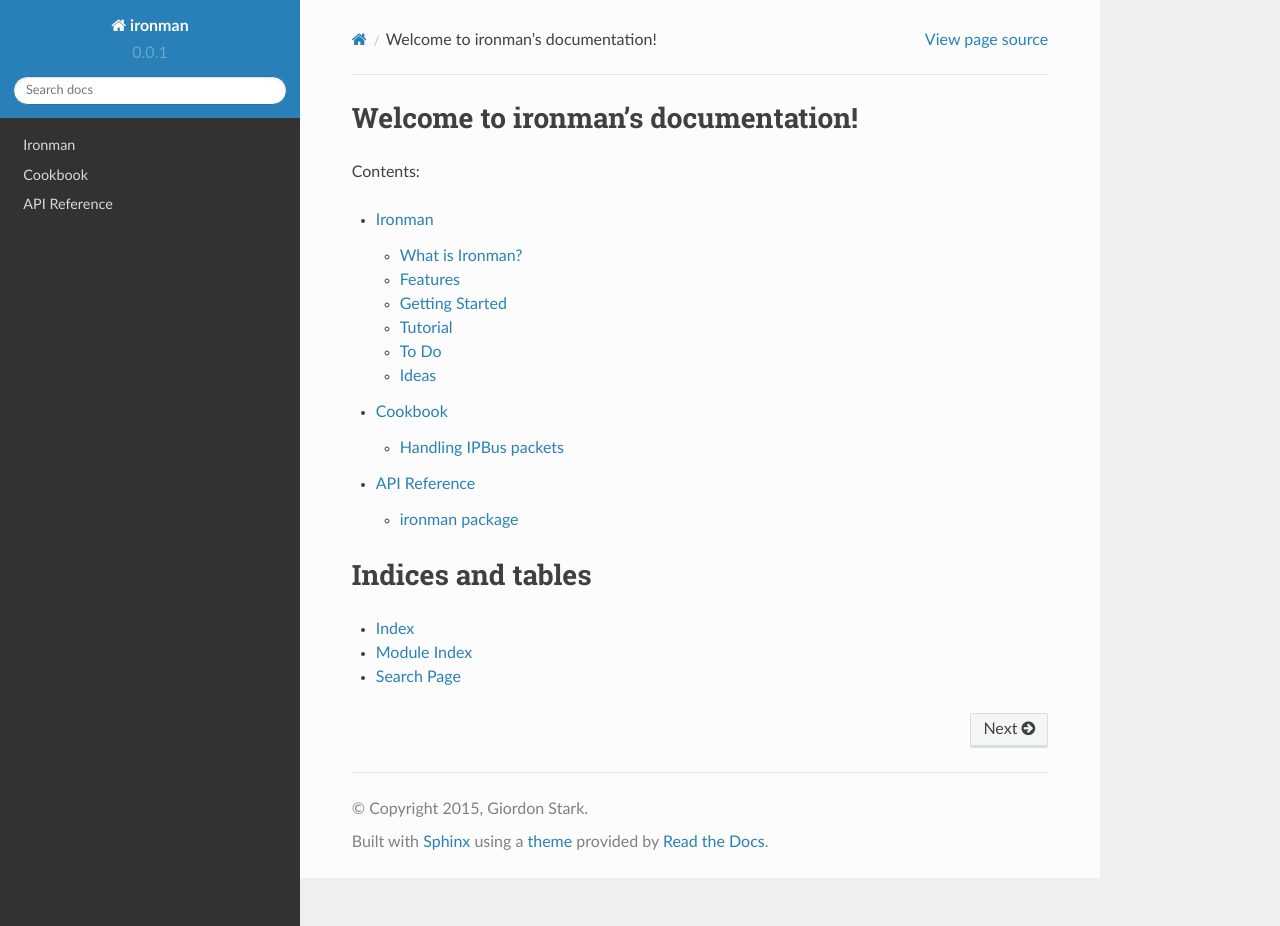
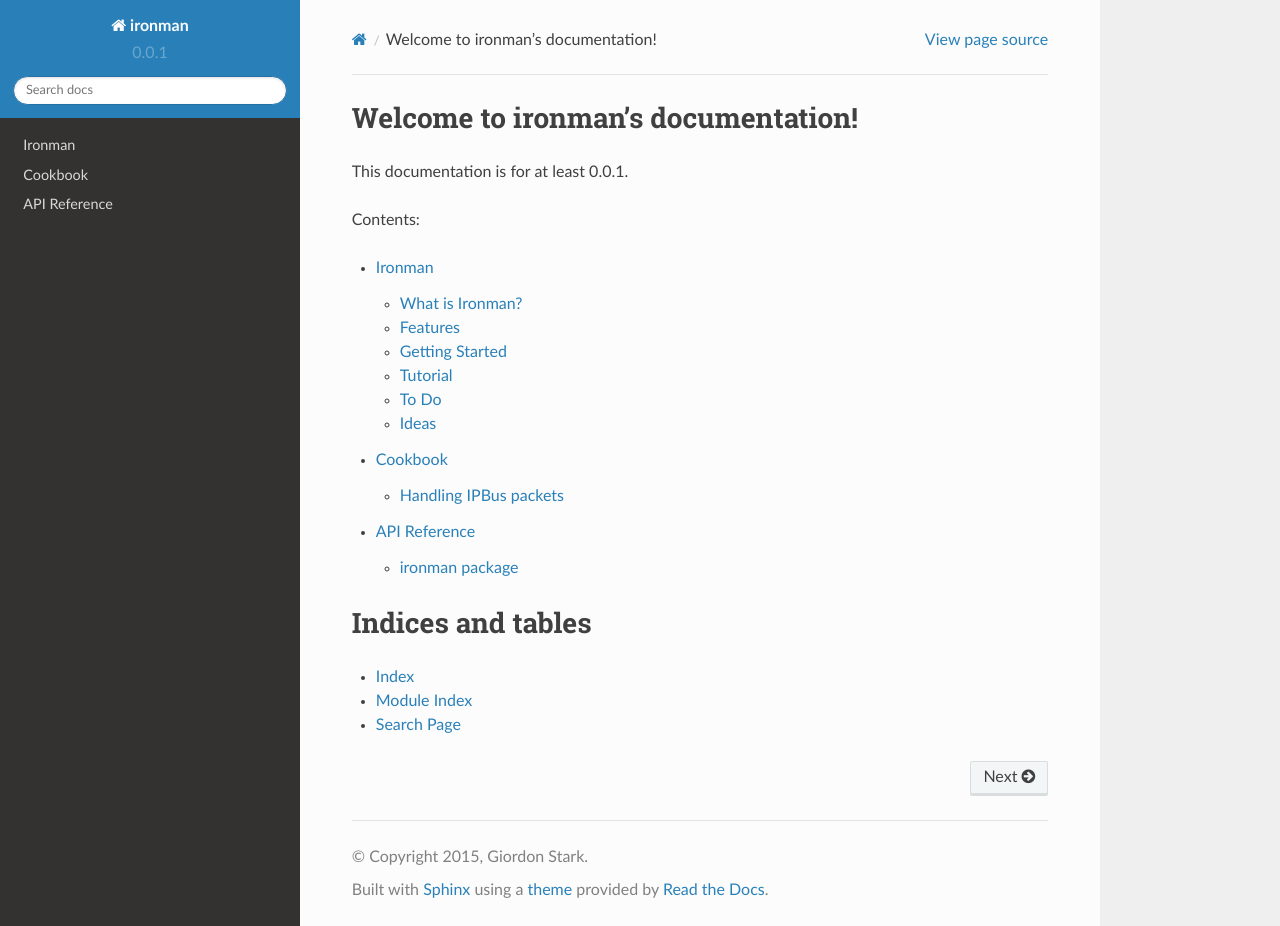
Before and after one commit to kratsg/ironman, a Sphinx documentation site: the page built from docs/index.rst, in a window 1280 px wide and 926 px high. Built offline with Sphinx 7.4.7 and the Read the Docs theme 2.0.0, drawn with Linux system fonts in a browser that asks for light colours; some of the changed lines change nothing that is shown.

Commit message:
add a version to index.rst

```diff
--- a/docs/conf.py
+++ b/docs/conf.py
@@ -75,9 +75,9 @@
 del pkg_resources
 
 # The short X.Y version.
-version = '.'.join(release.split('.')[:2])
+version = '.'.join(release.split('.')[:3])
 # The full version, including alpha/beta/rc tags.
-release = ''
+release = release
 
 # The language for content autogenerated by Sphinx. Refer to documentation
 # for a list of supported languages.
--- a/docs/index.rst
+++ b/docs/index.rst
@@ -5,6 +5,8 @@
 
 Welcome to ironman's documentation!
 ===================================
+
+This documentation is for at least |version|.
 
 Contents:
 
```
